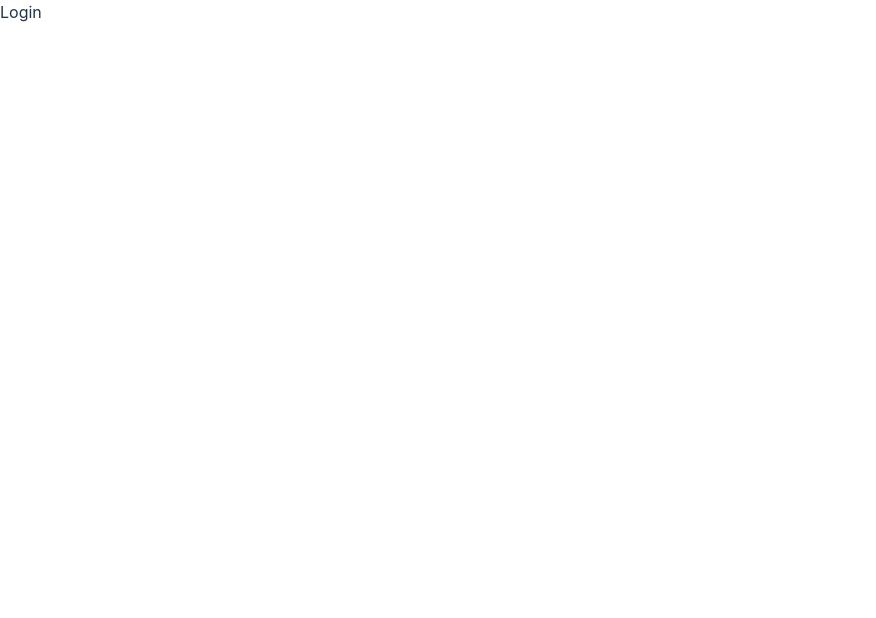
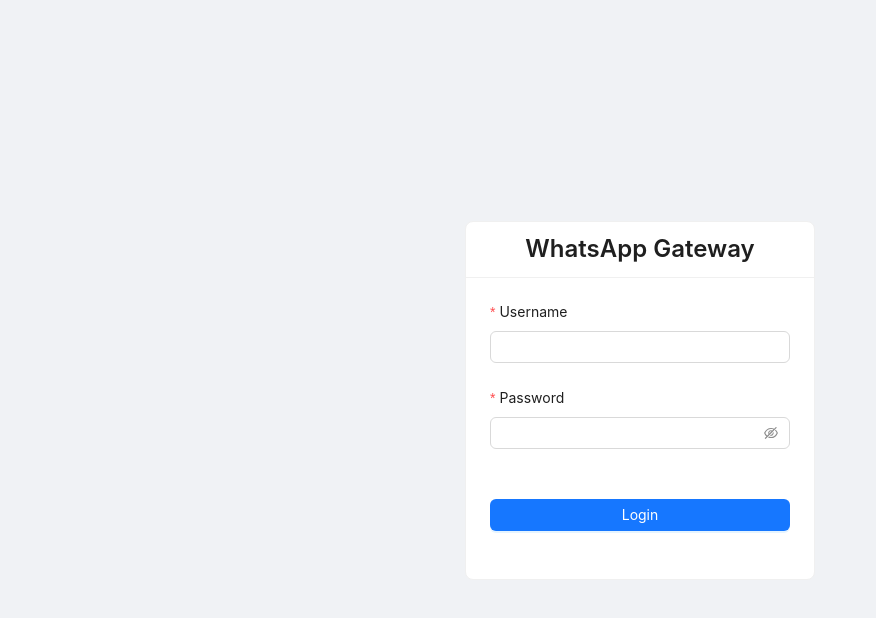
Before and after one commit to udibagas/wa-api, a React (Vite) app in the folder client/: page /login in a window 1280 px wide. Shown: the top 618 px of the page, without its empty margins (0-876 px from the left). Built offline with nearby package versions, Linux system fonts and the light colour scheme.

Commit message:
login page

```diff
--- /dev/null
+++ b/client/src/css/Login.css
@@ -0,0 +1,22 @@
+body {
+  background-color: #f0f2f5;
+  /* Set the background color */
+  height: 100vh;
+  margin: 0;
+  display: flex;
+  justify-content: center;
+  align-items: center;
+}
+
+.login-container {
+  display: flex;
+  justify-content: center;
+  align-items: center;
+  height: 100%;
+  width: 100%;
+}
+
+.login-card {
+  width: 100%;
+  width: 350px;
+}
--- a/client/src/layouts/MainLayout.tsx
+++ b/client/src/layouts/MainLayout.tsx
@@ -6,8 +6,8 @@
   UserOutlined,
 } from '@ant-design/icons';
 import type { MenuProps } from 'antd';
-import { Breadcrumb, Layout, Menu, theme } from 'antd';
-import '../App.css';
+import { Layout, Menu, theme } from 'antd';
+import '../css/App.css';
 import { Link, Outlet } from 'react-router';
 
 const { Header, Content, Footer, Sider } = Layout;
@@ -43,10 +43,6 @@
     token: { colorBgContainer, borderRadiusLG },
   } = theme.useToken();
 
-  const onClick: MenuProps['onClick'] = (e) => {
-    console.log('click ', e);
-  };
-
 
   return (
     <Layout style={{ minHeight: '100vh' }}>
@@ -54,7 +50,7 @@
         <div className="logo" >
           A
         </div>
-        <Menu onClick={onClick} theme="dark" defaultSelectedKeys={['1']} mode="inline" items={items} />
+        <Menu theme="dark" defaultSelectedKeys={['1']} mode="inline" items={items} />
       </Sider>
       <Layout>
         <Header style={{ padding: '0 20px', background: colorBgContainer, fontWeight: 'bold', fontSize: '1.5rem' }}>
@@ -62,16 +58,13 @@
         </Header>
 
         <Content style={{ margin: '0 16px' }}>
-          <Breadcrumb style={{ margin: '16px 0' }}>
-            <Breadcrumb.Item>User</Breadcrumb.Item>
-            <Breadcrumb.Item>Bill</Breadcrumb.Item>
-          </Breadcrumb>
           <div
             style={{
               padding: 24,
-              minHeight: 360,
+              minHeight: 'calc(100vh - 150px)',
               background: colorBgContainer,
               borderRadius: borderRadiusLG,
+              marginTop: 20,
             }}
           >
             <Outlet />
--- a/client/src/pages/Login.tsx
+++ b/client/src/pages/Login.tsx
@@ -1,11 +1,51 @@
 import React from "react";
+import { Form, Input, Button, Checkbox, Card } from "antd";
+import '../css/Login.css'; // Import the CSS file for custom styles
 
 const Login: React.FC = () => {
+  const onFinish = (values: any) => {
+    console.log("Success:", values);
+  };
+
+  const onFinishFailed = (errorInfo: any) => {
+    console.log("Failed:", errorInfo);
+  };
+
   return (
-    <div>
-      Login
+    <div className="login-container">
+      <Card title={<div style={{ textAlign: 'center', fontSize: '1.5rem' }}>WhatsApp Gateway</div>} className="login-card">
+        <Form
+          layout="vertical"
+          name="login"
+          initialValues={{ remember: true }}
+          onFinish={onFinish}
+          onFinishFailed={onFinishFailed}
+        >
+          <Form.Item
+            label="Username"
+            name="username"
+            rules={[{ required: true, message: "Please input your username!" }]}
+          >
+            <Input />
+          </Form.Item>
+
+          <Form.Item
+            label="Password"
+            name="password"
+            rules={[{ required: true, message: "Please input your password!" }]}
+          >
+            <Input.Password />
+          </Form.Item>
+
+          <Form.Item style={{ marginTop: 50 }}>
+            <Button type="primary" htmlType="submit" style={{ width: "100%" }}>
+              Login
+            </Button>
+          </Form.Item>
+        </Form>
+      </Card>
     </div>
-  )
-}
+  );
+};
 
 export default Login;
```
Also changed, not shown: client/src/css/App.css (renamed from client/src/App.css).
